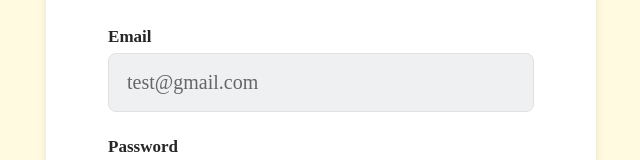
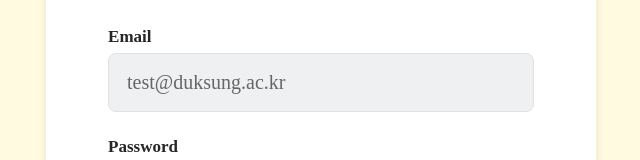
Before and after one commit to Dubabbi/Dukfinder-FE, a React (Vite) app: page /login in a window 1280 px wide. Shown: the part 337-497 px from the top of the page, without its empty margins (319-959 px from the left). Built offline with nearby package versions, Linux system fonts and the light colour scheme; the HTML template or start-up script is replaced by a standard one.

Commit message:
Design: Input placeholder 수정

```diff
--- a/src/components/Login/Login.jsx
+++ b/src/components/Login/Login.jsx
@@ -3,7 +3,7 @@ import React, { useEffect, useState } from 'react';
 import * as L from './LoginStyle';
 
 const User = {
-  email: 'test@example.com',
+  email: 'test@duksung.ac.kr',
   pw: 'test2323@@@',
 };
 
@@ -65,7 +65,7 @@ const Login = () => {
         <L.InputWrap>
           <L.Input
             type="text"
-            placeholder="test@gmail.com"
+            placeholder="test@duksung.ac.kr"
             value={email}
             onChange={handleEmail}
           />
```
